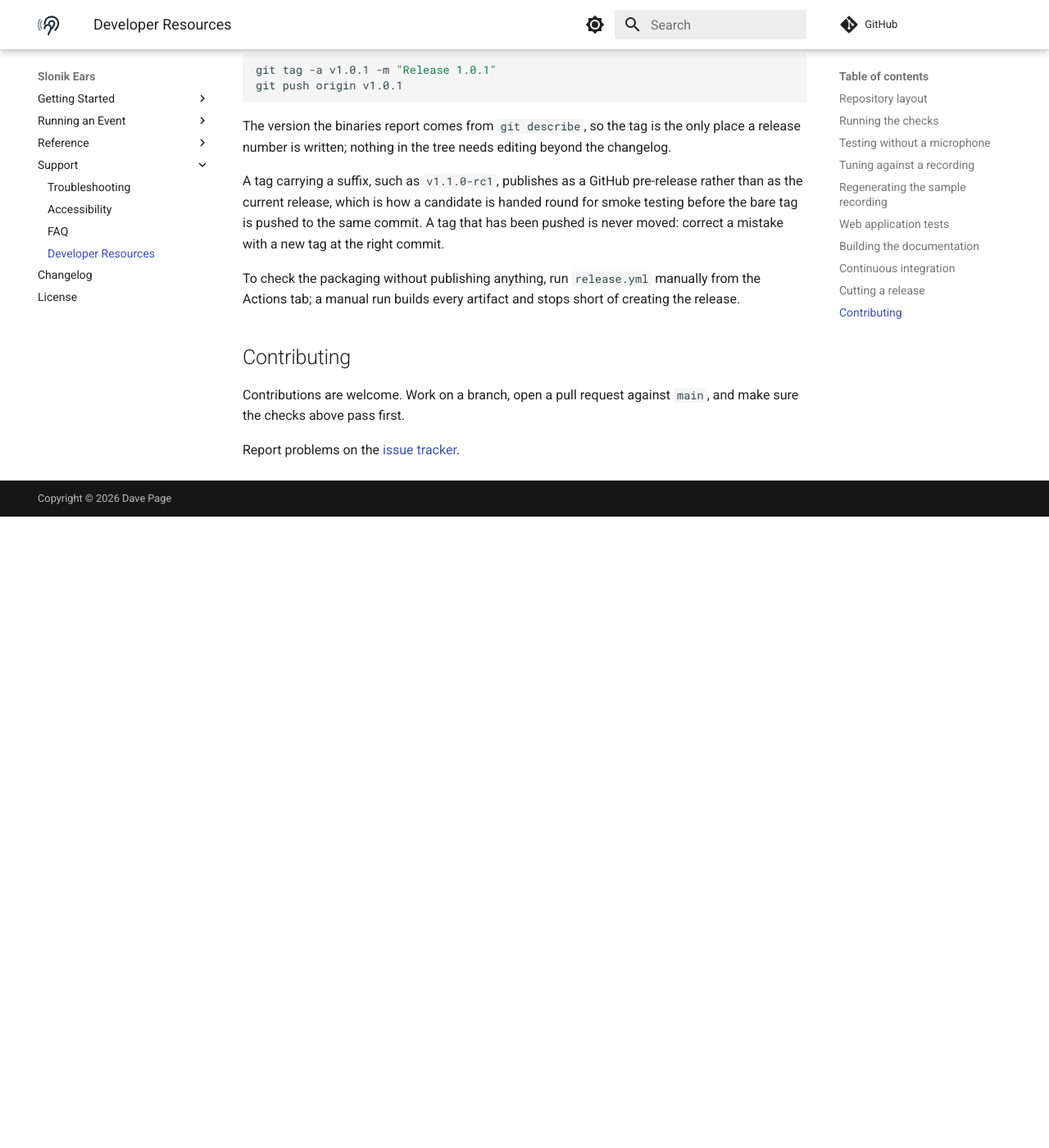
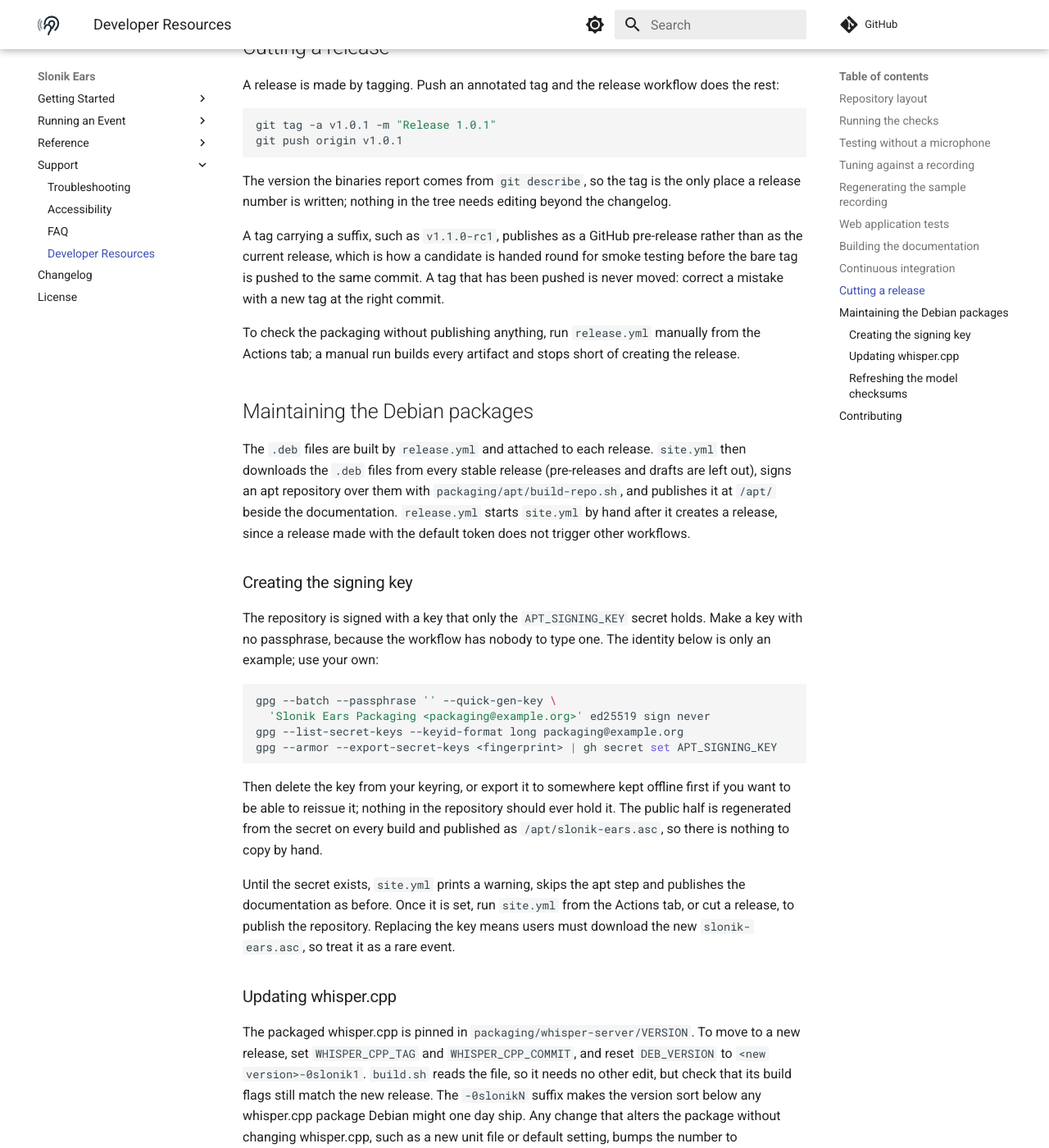
Before and after one commit to dpage/slonik-ears, an MkDocs documentation site: the page built from docs/developers.md, in a window 1280 px wide and 1400 px high, scrolled down 3523 px. Shown: the whole window at 82% size. Built offline with MkDocs 1.6.1 and Material for MkDocs 9.7.7, drawn with Linux system fonts in a browser that asks for light colours; comment, search, counter and statistics services are not loaded; before the commit the page ends 4153 px from its top, so only the background shows below that; some of the changed text lies outside the part shown.

Commit message:
Publish the apt repository with the docs from site.yml

````diff
--- a/docs/developers.md
+++ b/docs/developers.md
@@ -109,7 +109,8 @@ the requirements file that lands on `main` rebuilds the site and
 publishes it to
 [dpage.github.io/slonik-ears](https://dpage.github.io/slonik-ears/).
 A change to the code alone does not, since the code cannot alter the
-rendered site.
+rendered site. The same workflow builds the apt repository, which is
+covered under Maintaining the Debian packages below.
 
 ## Continuous integration
 
@@ -122,7 +123,7 @@ The following table describes what each workflow does and when:
 | --- | --- | --- |
 | `ci.yml` | Every push and pull request that touches something other than the documentation | Formatting, vet and golangci-lint; the tests under the race detector on Linux and macOS; govulncheck and npm audit; the web build; and an end to end run that publishes a transcript through a real server and drives the attendee views in a real browser. |
 | `docker.yml` | Main, tags, and changes to the Dockerfile | Builds the image, runs it, checks that it serves the application and is not running as root, then publishes a multi-architecture image to the GitHub container registry. |
-| `docs.yml` | Changes to the documentation | Builds the site with `--strict`, and publishes it to GitHub Pages when the change lands on `main`. |
+| `site.yml` | Changes to the documentation or to `packaging/apt`, and after every release | Builds the site with `--strict` and, off a pull request, the signed apt repository under `/apt/`, then publishes both to GitHub Pages when the change lands on `main`. |
 | `release.yml` | A tag beginning with `v` | Cross-compiles the server for Linux, macOS and Windows, builds the listener natively on each platform that needs cgo, and attaches the tarballs and `SHA256SUMS` to a GitHub release. A tag carrying a suffix, such as `-rc1`, publishes as a pre-release. |
 
 Dependabot groups its updates weekly, so a quiet week produces one pull
@@ -152,6 +153,71 @@ To check the packaging without publishing anything, run `release.yml`
 manually from the Actions tab; a manual run builds every artifact and
 stops short of creating the release.
 
+## Maintaining the Debian packages
+
+The `.deb` files are built by `release.yml` and attached to each release.
+`site.yml` then downloads the `.deb` files from every stable release
+(pre-releases and drafts are left out), signs an apt repository over
+them with `packaging/apt/build-repo.sh`, and publishes it at
+`/apt/` beside the documentation. `release.yml` starts `site.yml` by
+hand after it creates a release, since a release made with the default
+token does not trigger other workflows.
+
+### Creating the signing key
+
+The repository is signed with a key that only the `APT_SIGNING_KEY`
+secret holds. Make a key with no passphrase, because the workflow has
+nobody to type one. The identity below is only an example; use your own:
+
+```bash
+gpg --batch --passphrase '' --quick-gen-key \
+  'Slonik Ears Packaging <packaging@example.org>' ed25519 sign never
+gpg --list-secret-keys --keyid-format long packaging@example.org
+gpg --armor --export-secret-keys <fingerprint> | gh secret set APT_SIGNING_KEY
+```
+
+Then delete the key from your keyring, or export it to somewhere kept
+offline first if you want to be able to reissue it; nothing in the
+repository should ever hold it. The public half is regenerated from the
+secret on every build and published as `/apt/slonik-ears.asc`, so there
+is nothing to copy by hand.
+
+Until the secret exists, `site.yml` prints a warning, skips the apt step
+and publishes the documentation as before. Once it is set, run
+`site.yml` from the Actions tab, or cut a release, to publish the
+repository. Replacing the key means users must download the new
+`slonik-ears.asc`, so treat it as a rare event.
+
+### Updating whisper.cpp
+
+The packaged whisper.cpp is pinned in `packaging/whisper-server/VERSION`.
+To move to a new release, set `WHISPER_CPP_TAG` and
+`WHISPER_CPP_COMMIT`, and reset `DEB_VERSION` to `<new version>-0slonik1`.
+`build.sh` reads the file, so it needs no other edit, but check that its
+build flags still match the new release. The `-0slonikN` suffix makes the
+version sort below any whisper.cpp package Debian might one day ship.
+Any change that alters the package without changing whisper.cpp, such as
+a new unit file or default setting, bumps the number to `-0slonik2` and
+so on, because the apt pool must never hold two different files under
+one name.
+
+### Refreshing the model checksums
+
+The model catalogue in `internal/models/catalogue.go` pins two Hugging
+Face commits, and each file's checksum and size come from the tree API
+at those commits. To move to newer models, take the new commit hashes
+from the model pages, update the commits named in the comment at the top
+of the table, and regenerate the entries from:
+
+```bash
+curl -s https://huggingface.co/api/models/ggerganov/whisper.cpp/tree/<commit>
+curl -s https://huggingface.co/api/models/ggml-org/whisper-vad/tree/<commit>
+```
+
+Each entry's `lfs.oid` is its SHA-256 and `lfs.size` its size. Never use
+`resolve/main` in a URL, since the file behind it can change under a
+checksum.
+
 ## Contributing
 
 Contributions are welcome. Work on a branch, open a pull request
--- a/mkdocs.yml
+++ b/mkdocs.yml
@@ -64,6 +64,7 @@ nav:
   - Running an Event:
       - Event Checklist: running_an_event.md
       - Installing: installing.md
+      - Installing on Debian: debian.md
       - Choosing a Model: models.md
       - Capturing Audio: audio.md
       - Running the Server: server.md
````
Also changed, not shown: README.md (+32 -1 lines), docs/changelog.md (+8 -0 lines), docs/debian.md (added, +130 -0 lines), docs/installing.md (+4 -0 lines), 3 other files.
